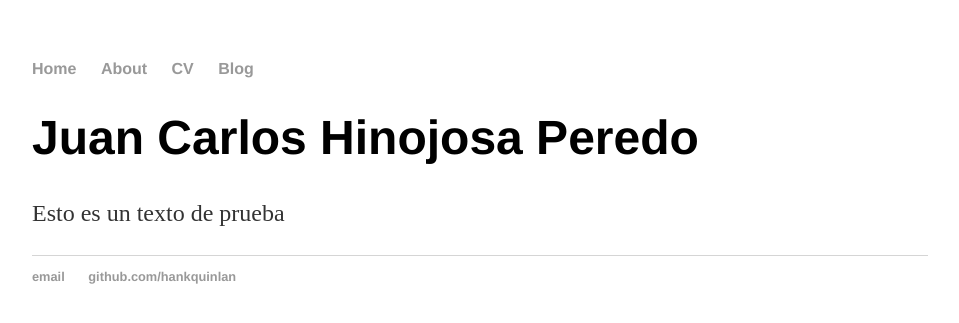
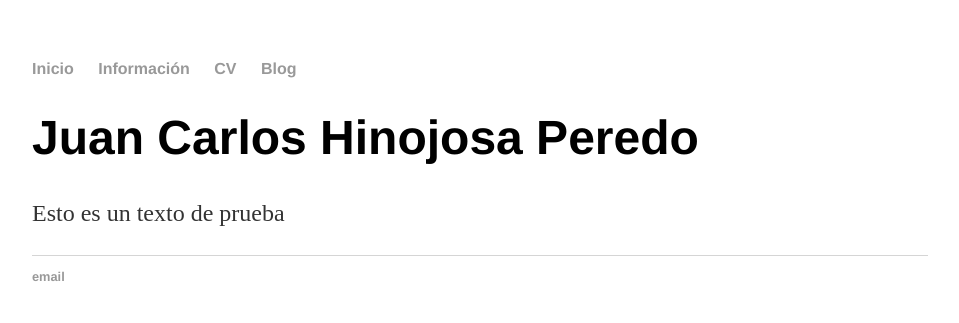
Before and after one commit to jhinojosp/jhinojosp.github.io, a Jekyll site: the page built from index.html, in a window 1280 px wide. Shown: the top 323 px of the page, without its empty margins (160-1119 px from the left). Built offline with Jekyll 4.4.1, drawn with Linux system fonts in a browser that asks for light colours.

Commit message:
Update default.html

```diff
--- a/_layouts/default.html
+++ b/_layouts/default.html
@@ -8,8 +8,8 @@
 		<body>
 			<nav>
 	    		<ul>
-	        		<li><a href="/">Home</a></li>
-		        	<li><a href="/about">About</a></li>
+	        		<li><a href="/">Inicio</a></li>
+		        	<li><a href="/about">Información</a></li>
 	        		<li><a href="/cv">CV</a></li>
 	        		<li><a href="/blog">Blog</a></li>
 	    		</ul>
@@ -21,8 +21,7 @@
 			</div><!-- /.container -->
 			<footer>
 	    		<ul>
-	        		<li><a href="mailto:hankquinlanhub@gmail.com">email</a></li>
-	        		<li><a href="https://github.com/hankquinlan">github.com/hankquinlan</a></li>
+	        		<li><a href="mailto:juanhinojosa23@gmail.com">email</a></li>
 				</ul>
 			</footer>
 		</body>
```
